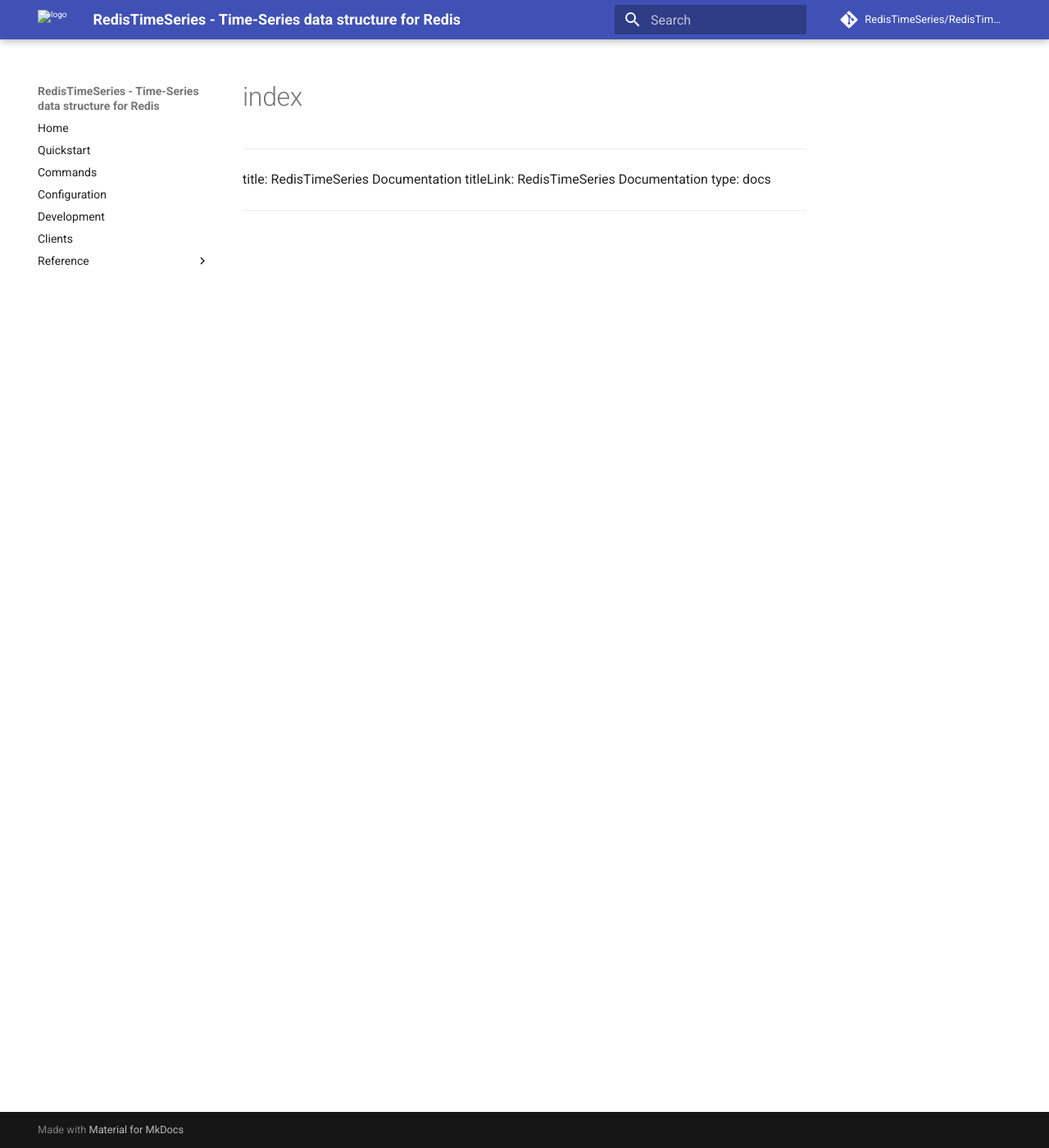
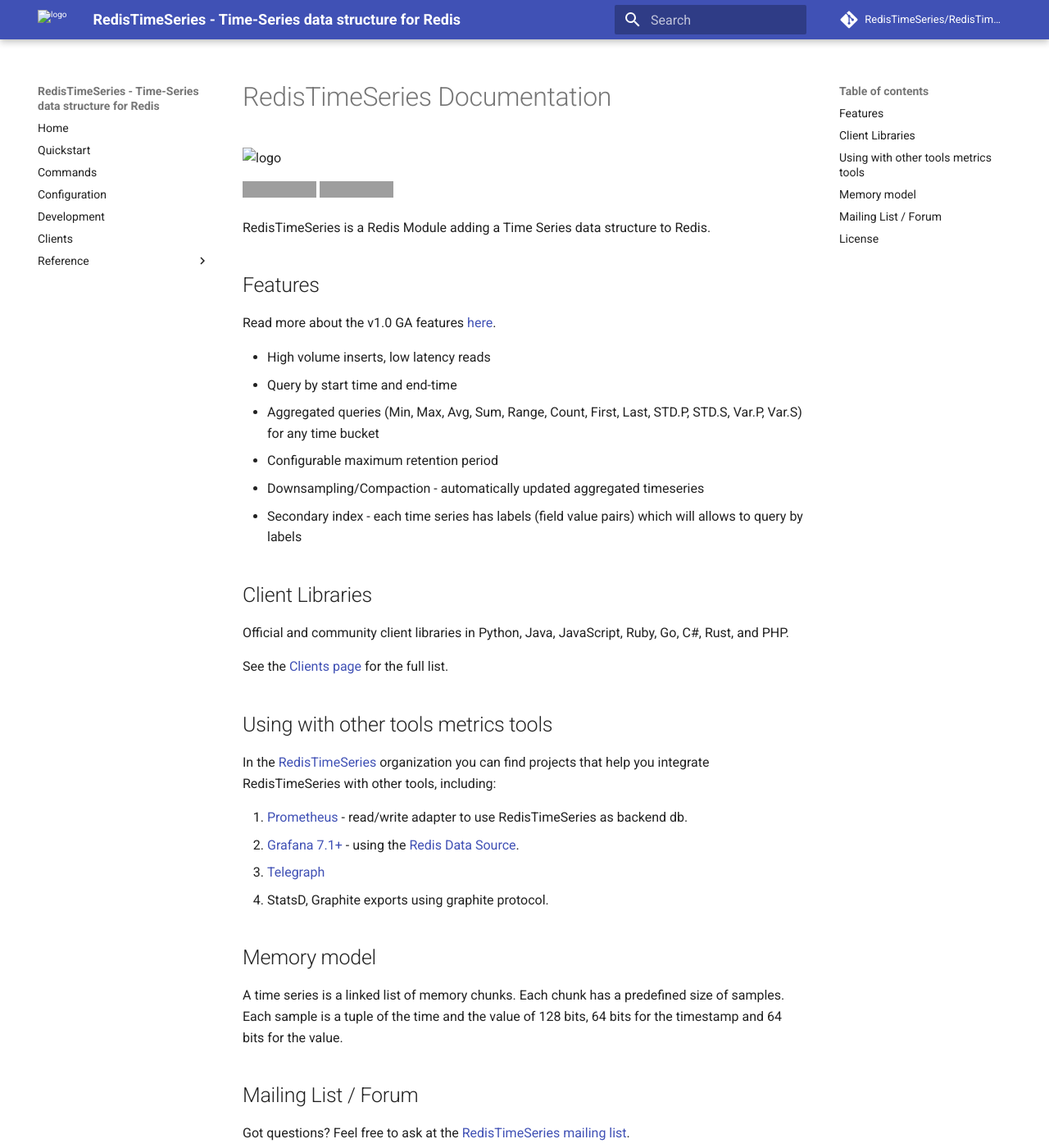
Before and after one commit to RedisTimeSeries/RedisTimeSeries, an MkDocs documentation site: the page built from docs/docs/_index.md, in a window 1280 px wide and 1400 px high. Shown: the whole window at 82% size. Built offline with MkDocs 1.6.1 and Material for MkDocs 9.7.7, drawn with Linux system fonts in a browser that asks for light colours; comment, search, counter and statistics services are not loaded; some of the changed text lies outside the part shown; grey boxes are pictures that could not be loaded.

Commit message:
docs try

```diff
--- a/docs/docs/_index.md
+++ b/docs/docs/_index.md
@@ -3,3 +3,51 @@
 titleLink: RedisTimeSeries Documentation
 type: docs
 ---
+
+<img src="images/logo.svg" alt="logo" width="200"/>
+
+[![Forum](https://img.shields.io/badge/Forum-RedisTimeSeries-blue)](https://forum.redislabs.com/c/modules/redistimeseries)
+[![Discord](https://img.shields.io/discord/697882427875393627?style=flat-square)](https://discord.gg/KExRgMb)
+
+RedisTimeSeries is a Redis Module adding a Time Series data structure to Redis.
+
+## Features
+Read more about the v1.0 GA features [here](https://redislabs.com/blog/redistimeseries-ga-making-4th-dimension-truly-immersive/).
+
+- High volume inserts, low latency reads
+- Query by start time and end-time
+- Aggregated queries (Min, Max, Avg, Sum, Range, Count, First, Last, STD.P, STD.S, Var.P, Var.S) for any time bucket
+- Configurable maximum retention period
+- Downsampling/Compaction - automatically updated aggregated timeseries
+- Secondary index - each time series has labels (field value pairs) which will allows to query by labels
+
+
+## Client Libraries
+
+Official and community client libraries in Python, Java, JavaScript, Ruby, Go, C#, Rust, and PHP.
+
+See the [Clients page](clients) for the full list.
+
+## Using with other tools metrics tools
+In the [RedisTimeSeries](https://github.com/RedisTimeSeries) organization you can
+find projects that help you integrate RedisTimeSeries with other tools, including:
+
+1. [Prometheus](https://github.com/RedisTimeSeries/prometheus-redistimeseries-adapter) - read/write adapter to use RedisTimeSeries as backend db.
+2. [Grafana 7.1+](https://github.com/RedisTimeSeries/grafana-redis-datasource) - using the [Redis Data Source](https://redislabs.com/blog/introducing-the-redis-data-source-plug-in-for-grafana/).
+3. [Telegraph](https://github.com/RedisTimeSeries/telegraf)
+4. StatsD, Graphite exports using graphite protocol.
+
+## Memory model
+
+A time series is a linked list of memory chunks.
+Each chunk has a predefined size of samples.
+Each sample is a tuple of the time and the value of 128 bits,
+64 bits for the timestamp and 64 bits for the value.
+
+## Mailing List / Forum
+
+Got questions? Feel free to ask at the [RedisTimeSeries mailing list](https://forum.redislabs.com/c/modules/redistimeseries).
+
+## License
+
+Redis Source Available License Agreement - see [LICENSE](https://raw.githubusercontent.com/RedisTimeSeries/RedisTimeSeries/master/LICENSE)
```
